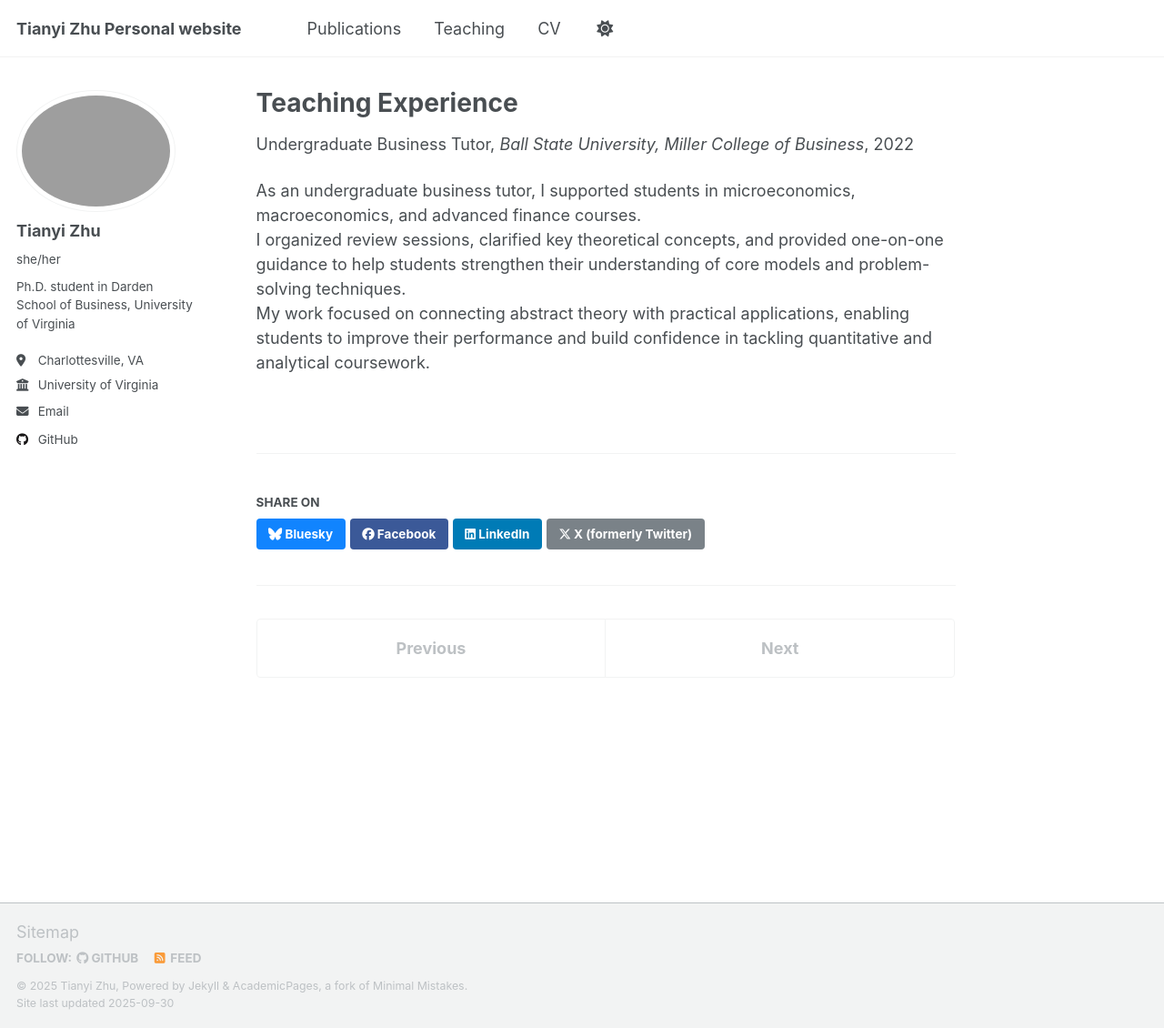
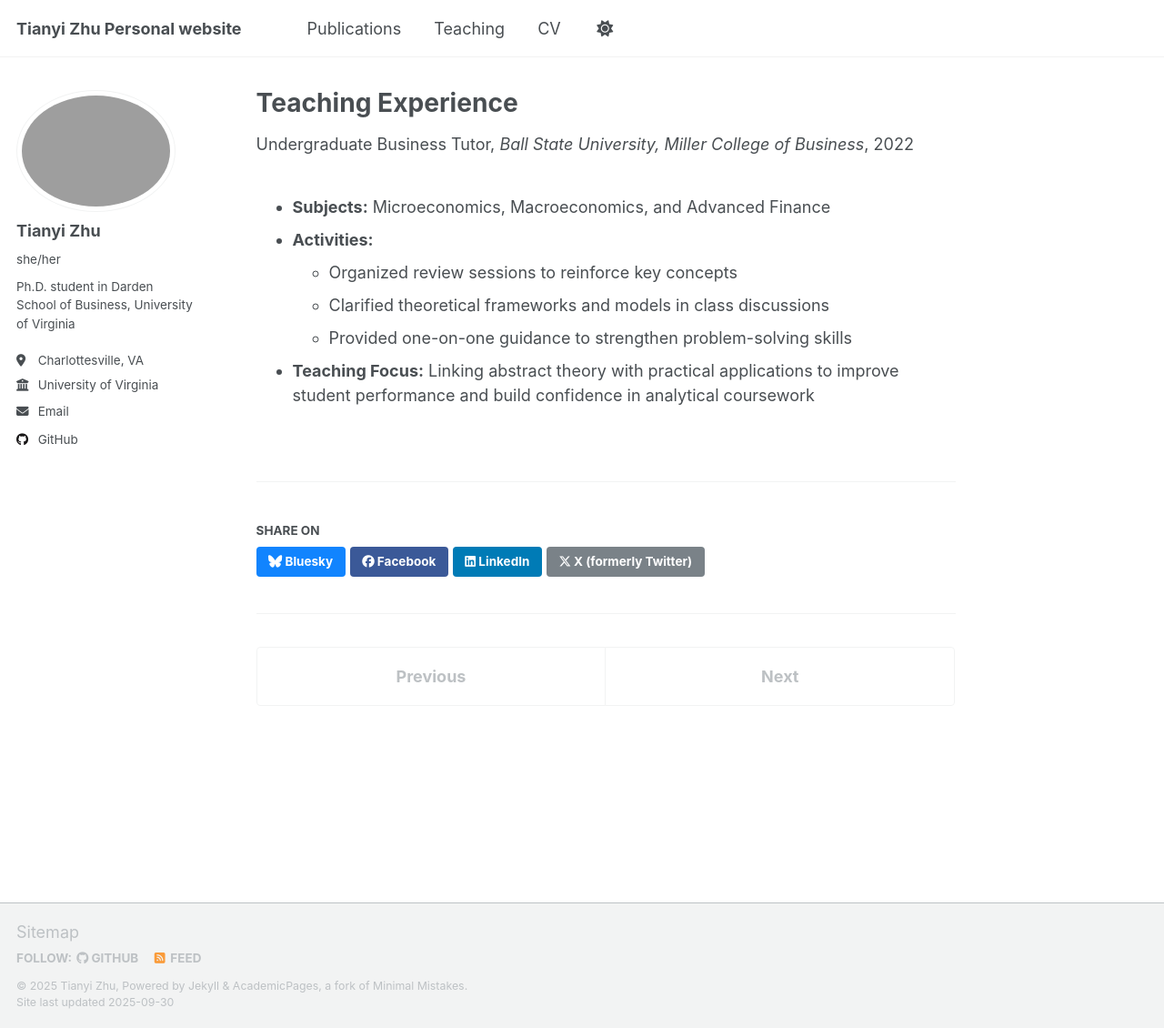
Before and after one commit to TianyiZ0829/TianyiZ0829.github.io, a Jekyll site: the page built from _teaching/2014-spring-teaching-1.md, in a window 1280 px wide and 1130 px high. Shown: the whole window at 91% size. Built offline with Jekyll 4.4.1, drawn with Linux system fonts in a browser that asks for light colours; a script that is not in the unit is left out.

Commit message:
Update 2014-spring-teaching-1.md

```diff
--- a/_teaching/2014-spring-teaching-1.md
+++ b/_teaching/2014-spring-teaching-1.md
@@ -8,6 +8,9 @@ date: 2022-09-01
 location: "Muncie, IN"
 ---
 
-As an undergraduate business tutor, I supported students in microeconomics, macroeconomics, and advanced finance courses.
-I organized review sessions, clarified key theoretical concepts, and provided one-on-one guidance to help students strengthen their understanding of core models and problem-solving techniques.
-My work focused on connecting abstract theory with practical applications, enabling students to improve their performance and build confidence in tackling quantitative and analytical coursework.
+- **Subjects:** Microeconomics, Macroeconomics, and Advanced Finance
+- **Activities:**
+  - Organized review sessions to reinforce key concepts
+  - Clarified theoretical frameworks and models in class discussions
+  - Provided one-on-one guidance to strengthen problem-solving skills
+- **Teaching Focus:** Linking abstract theory with practical applications to improve student performance and build confidence in analytical coursework
```
